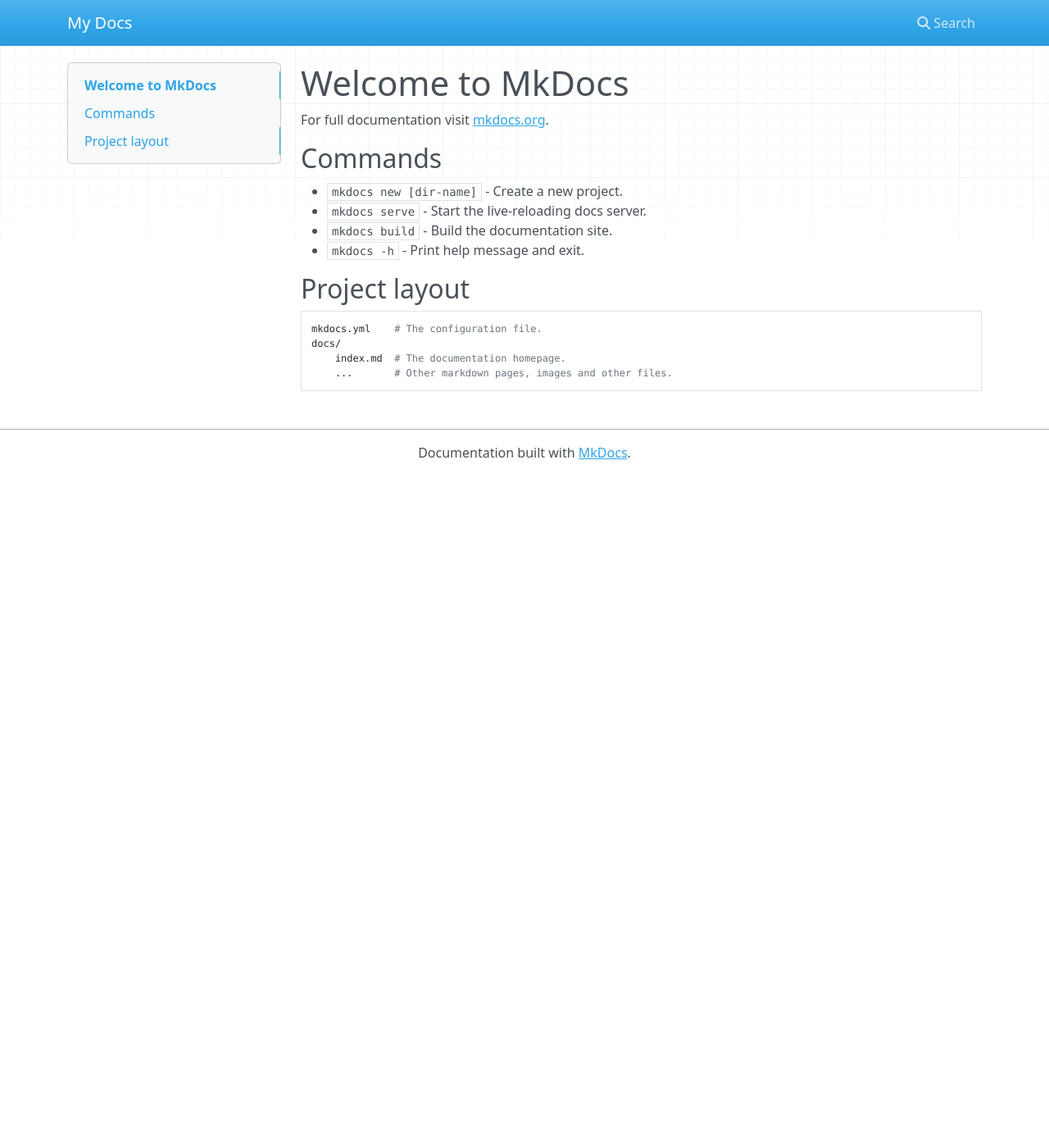
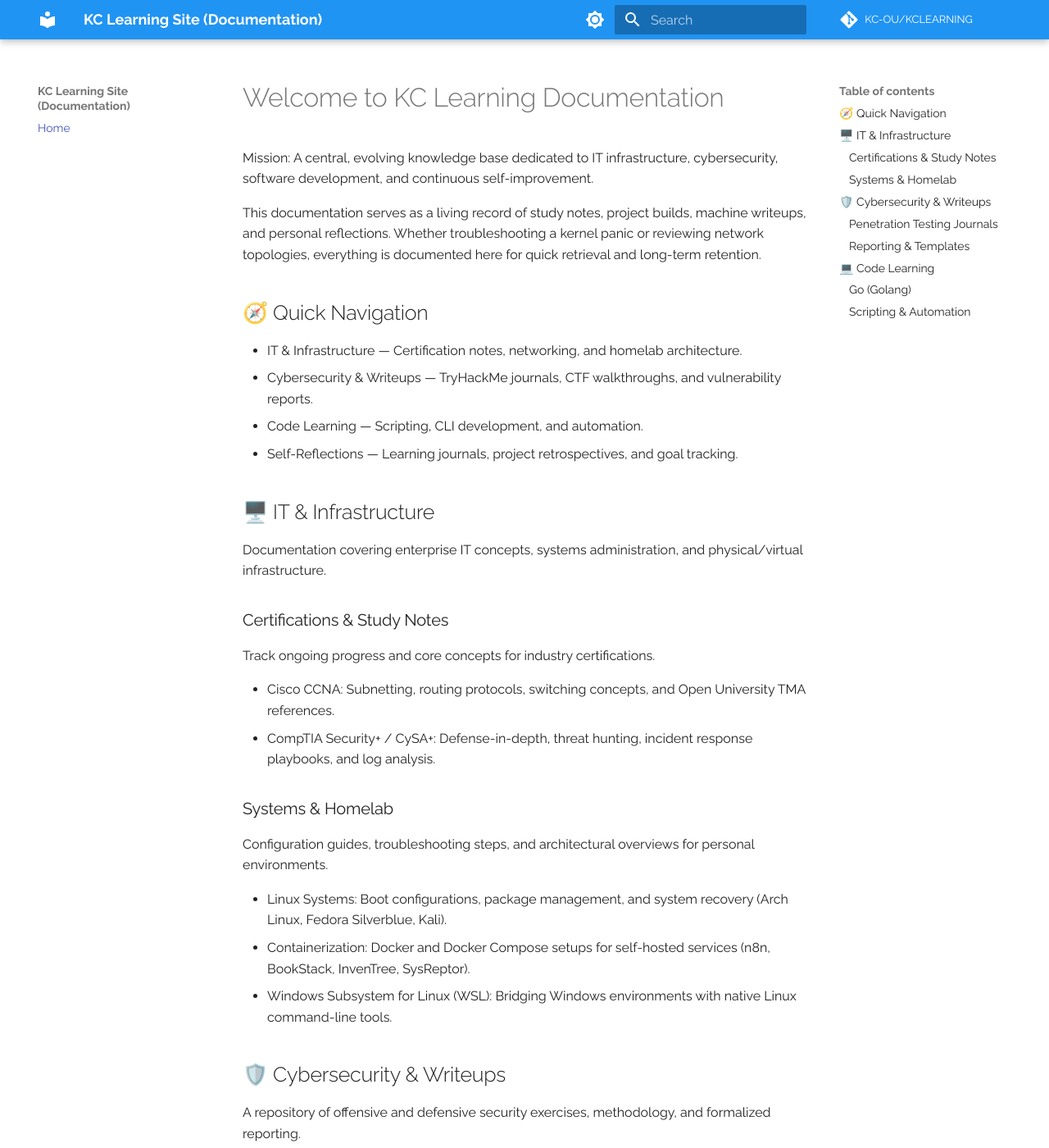
Before and after one commit to KC-OU/KCLEARNING, an MkDocs documentation site: the page built from docs/index.md, in a window 1280 px wide and 1400 px high. Shown: the whole window at 82% size. Built offline with MkDocs 1.6.1 and Material for MkDocs 9.7.7, drawn with Linux system fonts in a browser that asks for light colours; nearby versions of some CDN libraries; comment, search, counter and statistics services are not loaded; some of the changed text lies outside the part shown.

Commit message:
updating mkdocs.yml and docs/main page

```diff
--- a/docs/index.md
+++ b/docs/index.md
@@ -1,17 +1,55 @@
-# Welcome to MkDocs
+# Welcome to KC Learning Documentation
 
-For full documentation visit [mkdocs.org](https://www.mkdocs.org).
+Mission: A central, evolving knowledge base dedicated to IT infrastructure, cybersecurity, software development, and continuous self-improvement.
 
-## Commands
+This documentation serves as a living record of study notes, project builds, machine writeups, and personal reflections. Whether troubleshooting a kernel panic or reviewing network topologies, everything is documented here for quick retrieval and long-term retention.
 
-* `mkdocs new [dir-name]` - Create a new project.
-* `mkdocs serve` - Start the live-reloading docs server.
-* `mkdocs build` - Build the documentation site.
-* `mkdocs -h` - Print help message and exit.
+## 🧭 Quick Navigation
+- IT & Infrastructure — Certification notes, networking, and homelab architecture.
+- Cybersecurity & Writeups — TryHackMe journals, CTF walkthroughs, and vulnerability reports.
+- Code Learning — Scripting, CLI development, and automation.
+- Self-Reflections — Learning journals, project retrospectives, and goal tracking.
 
-## Project layout
+## 🖥️ IT & Infrastructure
+Documentation covering enterprise IT concepts, systems administration, and physical/virtual infrastructure.
 
-    mkdocs.yml    # The configuration file.
-    docs/
-        index.md  # The documentation homepage.
-        ...       # Other markdown pages, images and other files.
+### Certifications & Study Notes
+Track ongoing progress and core concepts for industry certifications.
+
+- Cisco CCNA: Subnetting, routing protocols, switching concepts, and Open University TMA references.
+- CompTIA Security+ / CySA+: Defense-in-depth, threat hunting, incident response playbooks, and log analysis.
+
+### Systems & Homelab
+Configuration guides, troubleshooting steps, and architectural overviews for personal environments.
+
+- Linux Systems: Boot configurations, package management, and system recovery (Arch Linux, Fedora Silverblue, Kali).
+- Containerization: Docker and Docker Compose setups for self-hosted services (n8n, BookStack, InvenTree, SysReptor).
+- Windows Subsystem for Linux (WSL): Bridging Windows environments with native Linux command-line tools.
+
+## 🛡️ Cybersecurity & Writeups
+A repository of offensive and defensive security exercises, methodology, and formalized reporting.
+
+### Penetration Testing Journals
+- TryHackMe Logs: Step-by-step methodologies, flag documentation, usernames, and target IP tracking for lab machines.
+
+- Pentest+ Objectives: Vulnerability scanning, exploit modification, and post-exploitation techniques.
+
+### Reporting & Templates
+- SysReptor Customizations: Modified HTML and Vue.js templates (e.g., KC Cyber templates) for generating professional penetration test reports.
+
+- Methodology Checklists: Standard operating procedures for reconnaissance, enumeration, and exploitation.
+
+## 💻 Code Learning
+Notes and snippets dedicated to building utilities, terminal user interfaces (TUIs), and general programming.
+
+### Go (Golang)
+- CLI Tool Development: Building terminal-based applications (e.g., Kanban boards, API trackers).
+
+- Syntax & Concurrency: Core language mechanics, goroutines, and standard library references.
+
+### Scripting & Automation
+- Bash & Shell Scripting: System automation, custom search scripts, and environment aliasing.
+
+- VBA & Macros: Automating spreadsheet data, generating PDFs, and managing inventory systems.
+
+- Game Modification: Data formatting, JSON structures, and recipe adjustments for Minecraft Bedrock addons.
--- a/mkdocs.yml
+++ b/mkdocs.yml
@@ -1 +1,62 @@
-site_name: My Docs
+site_name: KC Learning Site (Documentation)
+repo_url: https://github.com/KC-OU/KCLEARNING
+# site_url: https://kc-ou.github.io/KCLEARNING
+repo_name: KC-OU/KCLEARNING
+
+# navigation
+nav:
+  - Home: "index.md"
+
+
+theme:
+  # Theme: https://squidfunk.github.io/mkdocs-material/
+  name: material
+  features:
+    # QOL features
+    - navigation.top
+    - search.suggest
+    - search.highlight
+    - search.share
+    - navigation.tabs.sticky
+    - navigation.path
+    - toc.follow
+    - navigation.indexes
+    - content.tooltips
+    - navigation.instant
+    - navigation.sections
+    - content.code.copy
+    - content.code.annotate
+    - announce.dismiss
+  #logo: assets/logo.png
+  #favicon: images/favicon.png
+  font:
+    text: Raleway
+    code: Ubuntu Mono
+
+  # //TODO: Need to change the fonts
+  palette:
+    - media: "(prefers-color-scheme: dark)"
+      scheme: slate
+      primary: "blue"
+      accent: "light blue"
+      toggle:
+        icon: material/brightness-4
+        name: Toggle light mode
+    - media: "(prefers-color-scheme: light)"
+      scheme: light
+      primary: "blue"
+      accent: "light blue"
+      toggle:
+        icon: material/brightness-7
+        name: Toggle dark mode
+markdown_extensions:
+  - tables
+  - def_list
+  - pymdownx.tasklist:
+      custom_checkbox: true
+  - attr_list
+  - pymdownx.emoji:
+      emoji_index: !!python/name:material.extensions.emoji.twemoji
+      emoji_generator: !!python/name:material.extensions.emoji.to_svg
+  - md_in_html
+  # - neoteroi.cards
```
